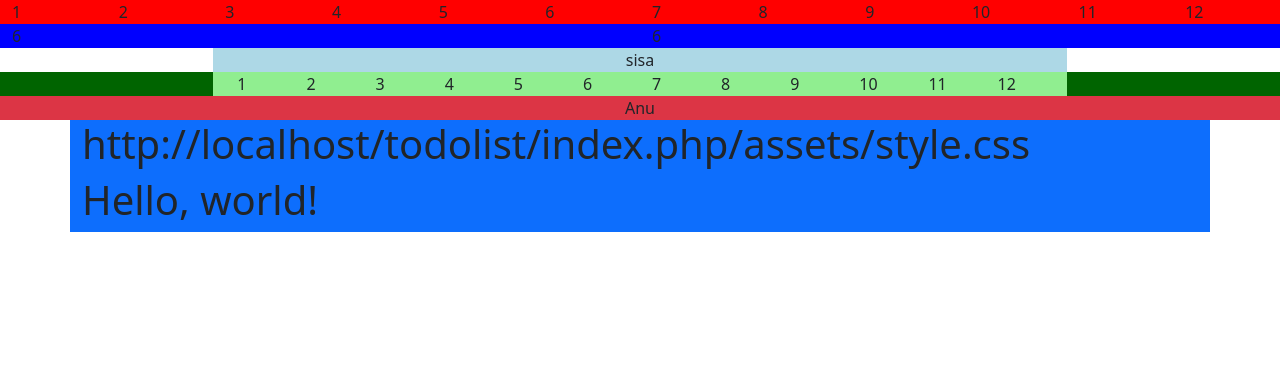
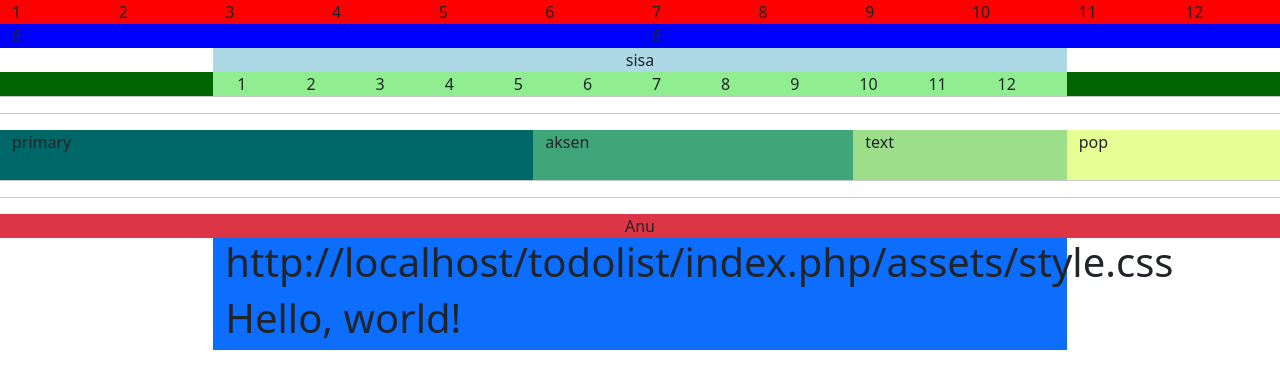
Before and after one commit to RioYBaskara/CI3-ToDoList, a CodeIgniter app: page /todolist/ in a window 1280 px wide. Shown: the top 389 px of the page. Run offline with CodeIgniter, Linux system fonts and the light colour scheme.

Commit message:
grid helper

```diff
--- a/application/views/template/header.php
+++ b/application/views/template/header.php
@@ -28,22 +28,13 @@
                 <div class="col-1" style="background-color: red">11</div>
                 <div class="col-1" style="background-color: red">12</div>
             </div>
-        </div>
-
-        <div class="container-fluid">
             <div class="row">
                 <div class="col-6" style="background-color: blue">6</div>
                 <div class="col-6" style="background-color: blue">6</div>
             </div>
-        </div>
-
-        <div class="container-fluid">
             <div class="row justify-content-center text-center">
                 <div class="col-8" style="background-color: lightblue">sisa</div>
             </div>
-        </div>
-
-        <div class="container-fluid">
             <div class="row">
                 <div class="col-lg-2" style="background-color: darkgreen"></div>
                 <div class="col" style="background-color: lightgreen">
@@ -66,6 +57,20 @@
                 </div>
                 <div class="col-lg-2" style="background-color: darkgreen"></div>
             </div>
+            <div class="row">
+                <hr>
+                <hr>
+            </div>
+            <div style="height: 50px;" class="row h-20">
+                <div class="col-5" style="background-color: #006769;">primary</div>
+                <div class="col-3" style="background-color: #40A578;">aksen</div>
+                <div class="col-2" style="background-color: #9DDE8B;">text</div>
+                <div class="col-2" style="background-color: #E6FF94;">pop</div>
+            </div>
+            <div class="row">
+                <hr>
+                <hr>
+            </div>
         </div>
     </div>
     <!-- grid helper end -->
@@ -77,9 +82,9 @@
             </div>
         </div>
     </div>
-    <div class="container bg-primary">
-        <div class="row">
-            <div class="col-md">
+    <div class="container-fluid">
+        <div class="row justify-content-center">
+            <div class="col-md-8 bg-primary">
                 <h1><?= site_url('assets/style.css'); ?></h1>
                 <h1>Hello, world!</h1>
             </div>
```
